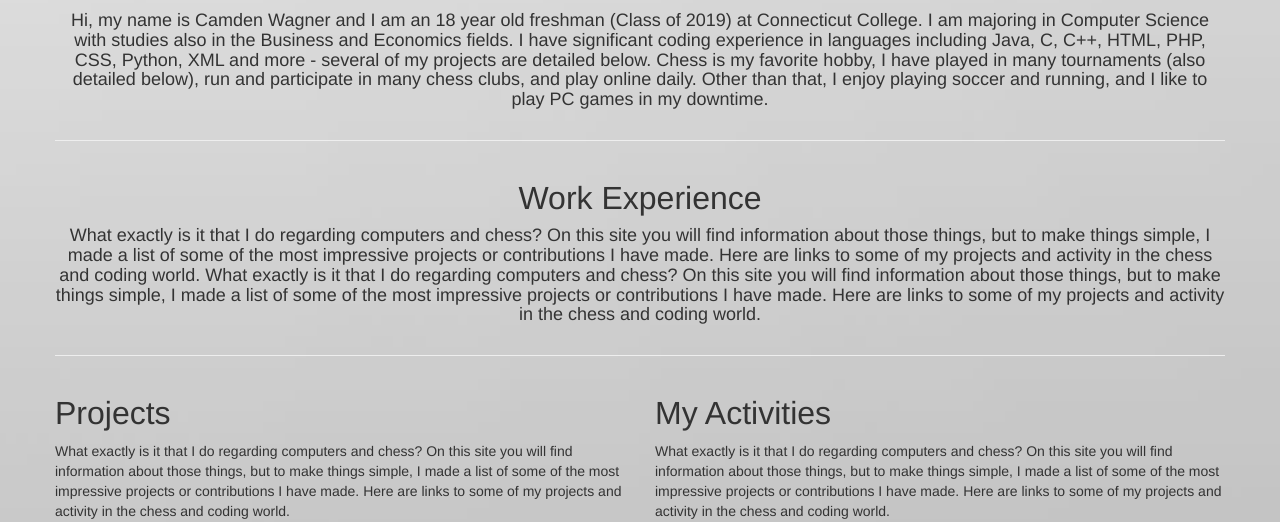
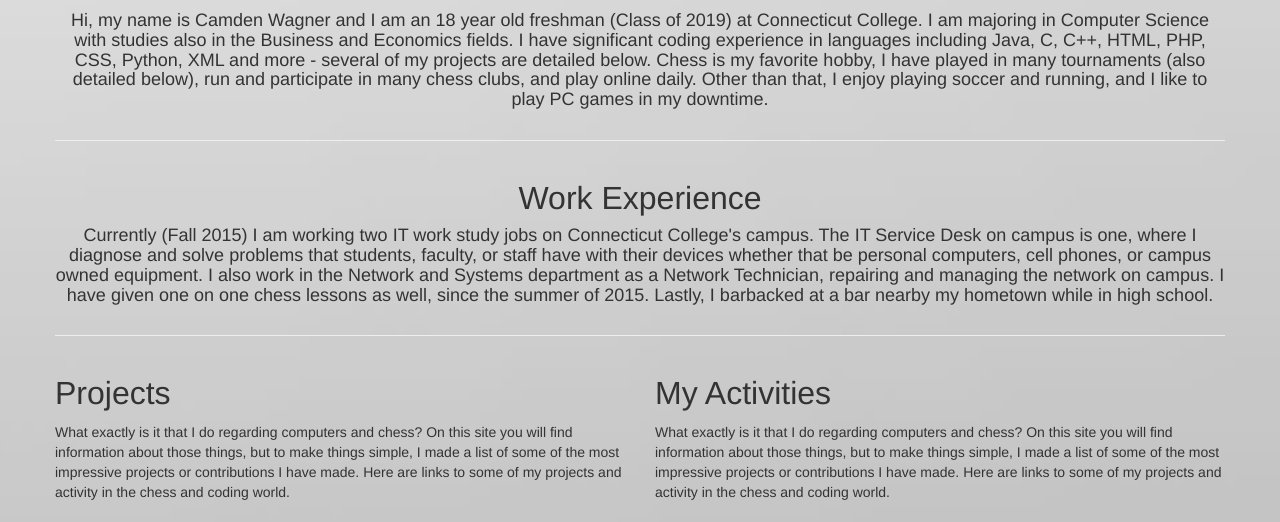
Before and after one commit to ivarcode/www, a PHP site: page / in a window 1280 px wide. Shown: the part 749-1271 px from the top of the page. Run offline with PHP 8.4, Linux system fonts and the light colour scheme.

Commit message:
drafted Work Experience section

```diff
--- a/index.php
+++ b/index.php
@@ -88,7 +88,7 @@
 			<div class="row" id="workexp">
 				<div class="col-sm-12">
 					<h2><center>Work Experience</center></h2>
-					<h4><center>What exactly is it that I do regarding computers and chess? On this site you will find information about those things, but to make things simple, I made a list of some of the most impressive projects or contributions I have made. Here are links to some of my projects and activity in the chess and coding world.  What exactly is it that I do regarding computers and chess? On this site you will find information about those things, but to make things simple, I made a list of some of the most impressive projects or contributions I have made. Here are links to some of my projects and activity in the chess and coding world.</center></h4>
+					<h4><center>Currently (Fall 2015) I am working two IT work study jobs on Connecticut College's campus.  The IT Service Desk on campus is one, where I diagnose and solve problems that students, faculty, or staff have with their devices whether that be personal computers, cell phones, or campus owned equipment.  I also work in the Network and Systems department as a Network Technician, repairing and managing the network on campus.  I have given one on one chess lessons as well, since the summer of 2015.  Lastly, I barbacked at a bar nearby my hometown while in high school.</center></h4>
 				</div>
 			</div>
 
--- a/ref/text_drafts.txt
+++ b/ref/text_drafts.txt
@@ -15,6 +15,8 @@
 Chess Tutoring
 Barbacking
 
+Currently (Fall 2015) I am working two IT work study jobs on Connecticut College's campus.  The IT Service Desk on campus is one, where I diagnose and solve problems that students, faculty, or staff have with their devices whether that be personal computers, cell phones, or campus owned equipment.  I also work in the Network and Systems department as a Network Technician, repairing and managing the network on campus.
+
 
 Project List:
 -ivarcode.net
```
